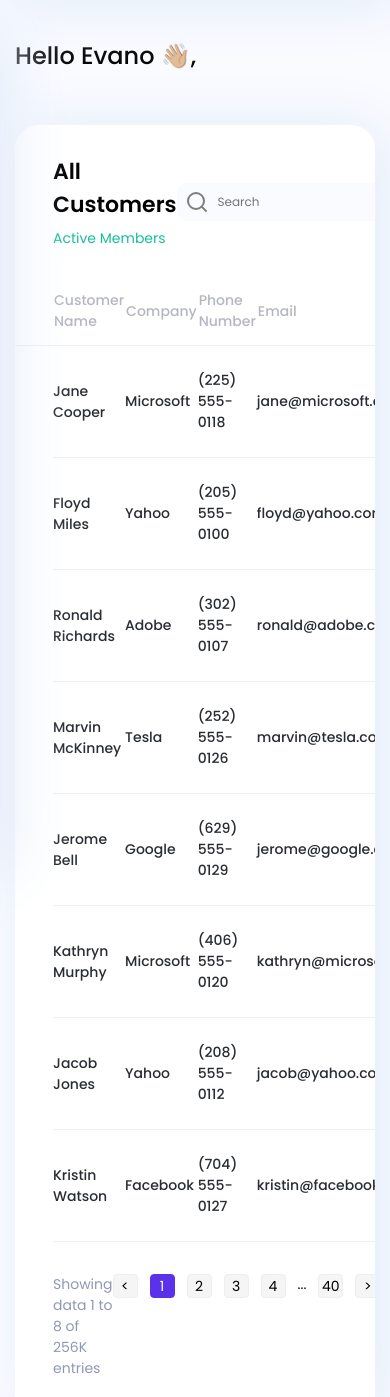
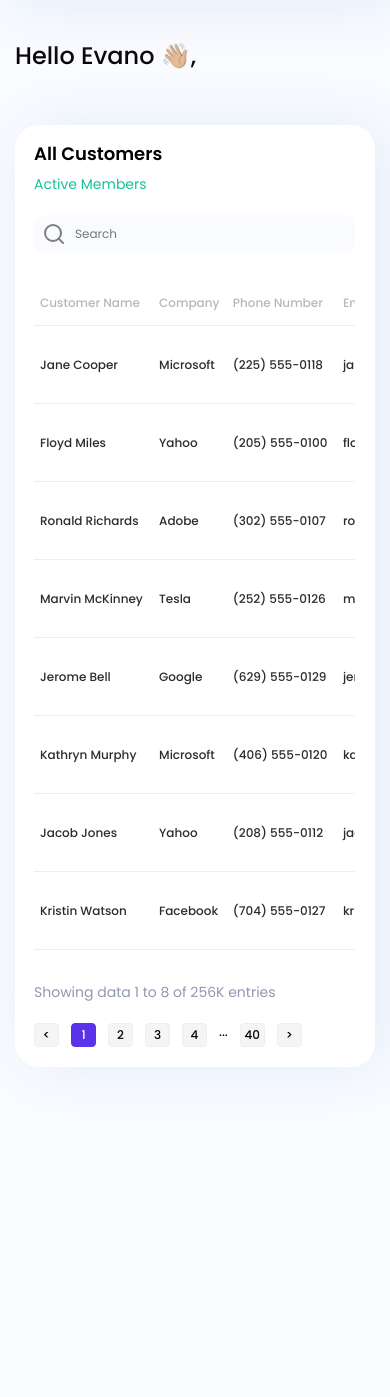
Before and after one commit to IhorKaren/test-dashboard, a plain HTML site: page index.html in a window 390 px wide. Shown: the part 63-1460 px from the top of the page. After the commit the page ends 1190 px from the top, so only its background shows below. Drawn offline with nearby package versions, Linux system fonts and the light colour scheme.

Commit message:
adaptive

```diff
--- a/index.html
+++ b/index.html
@@ -191,6 +191,7 @@
             </svg>
             </div>
           </div>
+          <div class="table-box__table-wrap">
             <table class="table">
               <thead>
                 <tr class="table__row">
@@ -285,6 +286,7 @@
                 </tbody>
               </thead>
             </table>
+          </div>
 
           <div class="table-box__thumb ">
             <p>Showing data 1 to 8 of  256K entries</p>
--- a/sass/components/_body.scss
+++ b/sass/components/_body.scss
@@ -1,10 +1,11 @@
 :root {
   --primary-text-color: #9197b3;
   --secondary-text-color: #ffffff;
-  --title-text-color: #212121;
+  --black-text-color: #000000;
   --accent-color: #5932ea;
   --primary-bg-color: #fafbff;
   --secondary-bg-color: #ffffff;
+  --shadow-color: #e2ecf9;
 }
 
 h1,
--- a/sass/components/_greeting.scss
+++ b/sass/components/_greeting.scss
@@ -4,5 +4,5 @@
   font-weight: 500;
   font-size: 24px;
 
-  color: #000000;
+  color: var(--black-text-color);
 }
--- a/sass/components/_menu.scss
+++ b/sass/components/_menu.scss
@@ -5,7 +5,7 @@
   justify-content: space-between;
   height: 100%;
 
-  @media screen and (max-width: 767px) {
+  @media screen and (max-width: 1199px) {
     position: fixed;
     display: block;
     width: 306px;
@@ -20,7 +20,7 @@
     background-color: var(--secondary-bg-color);
     box-shadow: 10px 30px 60px 0 #e2ecf9;
 
-    transform: translateX(-100%);
+    transform: translateX(-120%);
     transition: transform 250ms $timing-function;
 
     &.is-open {
--- a/sass/components/_page-header.scss
+++ b/sass/components/_page-header.scss
@@ -6,10 +6,10 @@
   left: 0;
   z-index: 9;
 
-  box-shadow: 10px 10px 60px 0px #e2ecf9;
+  box-shadow: 10px 10px 60px 0px var(--shadow-color);
   background-color: var(--secondary-bg-color);
 
-  @media screen and (min-width: $tablet) {
+  @media screen and (min-width: $desktop) {
     width: 306px;
     height: 100%;
   }
@@ -20,7 +20,7 @@
   height: 100%;
   padding: 12px 28px;
 
-  @media screen and (min-width: $tablet) {
+  @media screen and (min-width: $desktop) {
     display: flex;
     flex-direction: column;
     padding: 36px 28px;
@@ -36,7 +36,7 @@
   background-color: transparent;
   border: none;
 
-  @media screen and (min-width: $tablet) {
+  @media screen and (min-width: $desktop) {
     display: none;
   }
 }
--- a/sass/components/_section.scss
+++ b/sass/components/_section.scss
@@ -1,8 +1,9 @@
 .section {
   width: 100%;
   padding-top: 101px;
+  padding-bottom: 60px;
 
-  @media screen and (min-width: $tablet) {
+  @media screen and (min-width: $desktop) {
     padding: 41px 80px 41px 377px;
   }
 }
--- a/sass/components/_table-box.scss
+++ b/sass/components/_table-box.scss
@@ -1,28 +1,48 @@
 .table-box {
   width: 100%;
-  padding: 30px 40px 40px 38px;
+  padding: 15px 20px 20px 19px;
 
   border-radius: 24px;
   background-color: var(--secondary-bg-color);
-  box-shadow: 10px 0px 60px 0px #e2ecf9;
+  box-shadow: 10px 0px 60px 0px var(--shadow-color);
 
   overflow: hidden;
+
+  @media screen and (min-width: $tablet) {
+    padding: 20px 30px 30px 28px;
+  }
+
+  @media screen and (min-width: $desktop) {
+    padding: 30px 40px 40px 38px;
+  }
 }
 
 .table-box__wrap {
   display: flex;
-  align-items: center;
-  justify-content: space-between;
-  margin-bottom: 40px;
+  flex-direction: column;
+  gap: 20px;
+  margin-bottom: 20px;
+
+  @media screen and (min-width: $tablet) {
+    flex-direction: row;
+    align-items: center;
+    justify-content: space-between;
+    gap: 0;
+    margin-bottom: 40px;
+  }
 }
 
 .table-box__title {
   margin-bottom: 7px;
 
   font-weight: 600;
-  font-size: 22px;
+  font-size: 18px;
 
-  color: #000000;
+  color: var(--black-text-color);
+
+  @media screen and (min-width: $tablet) {
+    font-size: 22px;
+  }
 }
 
 .table-box__task {
@@ -47,7 +67,7 @@
 
 .table-box__input {
   width: 100vw;
-  max-width: 216px;
+  max-width: 100%;
   height: 38px;
   padding: 10px;
   padding-left: 40px;
@@ -62,22 +82,44 @@
 
   transition: border-color 250ms $timing-function;
 
-  &:focus, &:focus + .table-box__input-icon {
+  &:focus,
+  &:focus + .table-box__input-icon {
     border-color: var(--accent-color);
     stroke: var(--accent-color);
+  }
+
+  @media screen and (min-width: $tablet) {
+    width: 100vw;
+    max-width: 216px;
+  }
+}
+
+.table-box__table-wrap {
+  @media screen and (max-width: 730px) {
+    max-width: 100%;
+    overflow-x: auto;
   }
 }
 
 .table-box__thumb {
   display: flex;
-  justify-content: space-between;
+  flex-direction: column;
+  gap: 20px;
+
+  @media screen and (min-width: $tablet) {
+    flex-direction: row;
+    justify-content: space-between;
+  }
 }
 
 .table-box__pagination {
   display: flex;
   gap: 12px;
 
-  color: #000000;
+  color: var(--black-text-color);
+
+  font-weight: 500;
+  font-size: 12px;
 
   @extend %list;
 
--- a/sass/components/_table.scss
+++ b/sass/components/_table.scss
@@ -1,10 +1,17 @@
 .table {
+  min-width: 660px;
   width: 100%;
   margin-top: 20px;
 
   border-collapse: collapse;
 
   margin-bottom: 32px;
+
+  font-size: 12px;
+
+  @media screen and (min-width: $desktop) {
+    font-size: 14px;
+  }
 }
 
 .table__row {
@@ -15,13 +22,18 @@
     position: absolute;
     bottom: 0;
     left: -50px;
-    width: 100vw;
+    width: 110%;
 
     border-bottom: 1px solid #eeeeee;
+
+    @media screen and (min-width: $desktop) {
+      width: 100vw;
+    }
   }
 }
 
 .table__title {
+  padding-left: 6px;
   padding-bottom: 14px;
 
   text-align: start;
@@ -30,7 +42,7 @@
 }
 
 .table__data {
-  padding: 24px 0;
+  padding: 24px 0 24px 6px;
 
   font-weight: 500;
 
--- a/sass/components/_user.scss
+++ b/sass/components/_user.scss
@@ -11,7 +11,7 @@
 .user-box__name {
   font-weight: 500;
 
-  color: #000000;
+  color: var(--black-text-color);
 }
 
 .user-box__role {
```
Also changed, not shown: css/main.css, css/main.min.css, 2 other files. Lines whose indentation alone changed are shown as unchanged.
